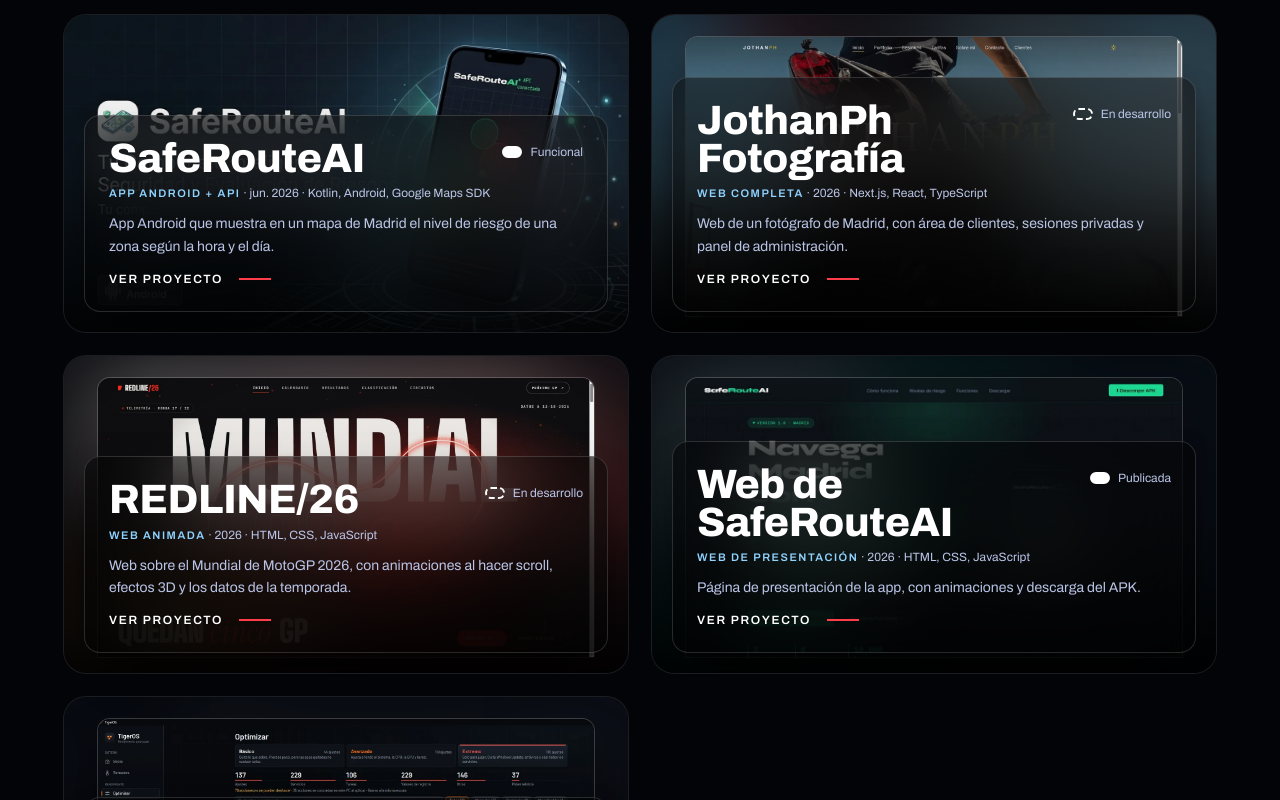
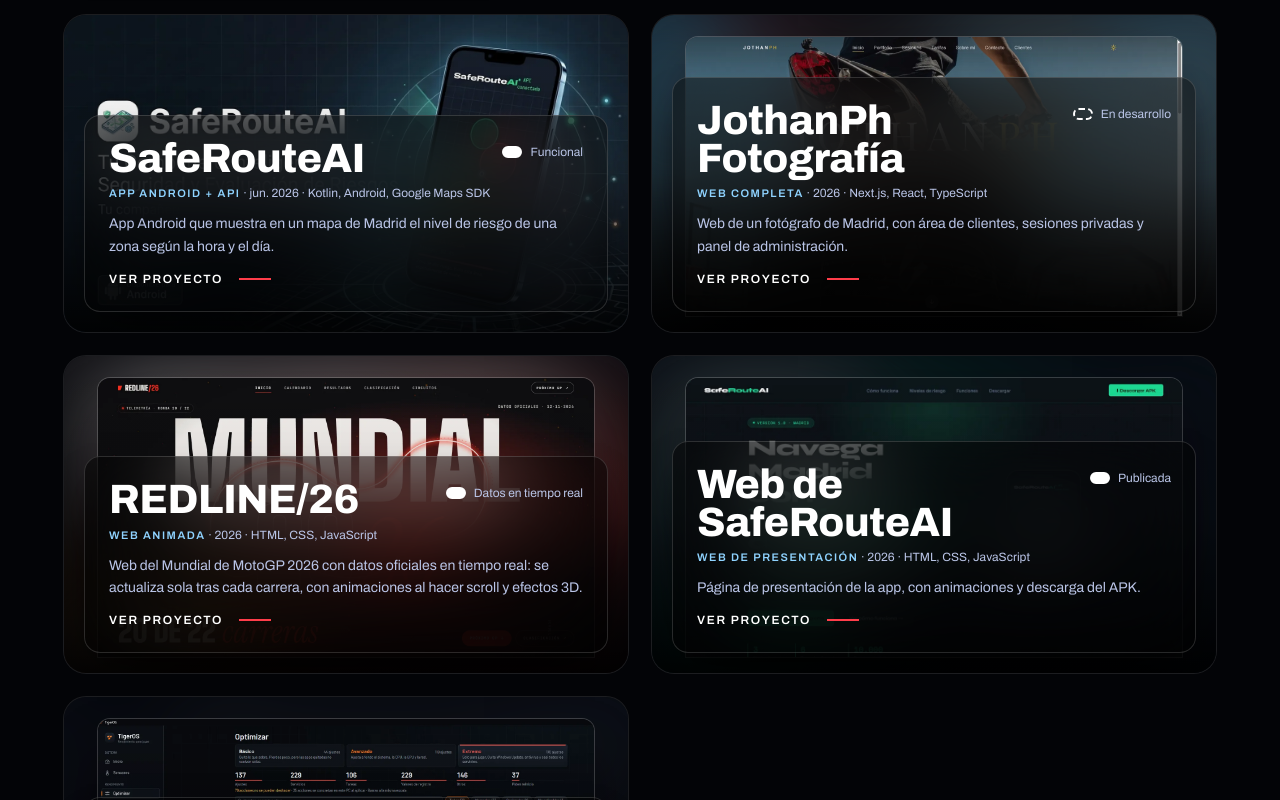
Before and after one commit to cristian-corroto/portfolio, a Next.js app: page / in a window 1280 px wide. Shown: the part 1334-2134 px from the top of the page. Built offline with nearby package versions, Linux system fonts and the light colour scheme; no server answers.

Commit message:
REDLINE/26: datos oficiales en tiempo real y portada actualizada

```diff
--- a/data/proyectos.ts
+++ b/data/proyectos.ts
@@ -99,29 +99,31 @@ export const proyectos: Proyecto[] = [
     tipo: "Web animada",
     fecha: "2026",
     resumen:
-      "Web sobre el Mundial de MotoGP 2026, con animaciones al hacer scroll, efectos 3D y los datos de la temporada.",
+      "Web del Mundial de MotoGP 2026 con datos oficiales en tiempo real: se actualiza sola tras cada carrera, con animaciones al hacer scroll y efectos 3D.",
     imagen: "/proyectos/redline-portada.webp",
     encuadre: "captura",
     pieImagen: "Página de inicio.",
-    estado: "En desarrollo · publicada, se actualiza tras cada GP",
-    estadoCorto: "En desarrollo",
-    marca: "obras",
+    estado: "Publicada · datos oficiales en tiempo real",
+    estadoCorto: "Datos en tiempo real",
+    marca: "servicio",
     objetivo:
-      "Hacer una web del Mundial de MotoGP 2026 que se vea como una retransmisión: calendario, resultados y clasificación de MotoGP, Moto2 y Moto3.",
+      "Hacer una web del Mundial de MotoGP 2026 que se vea como una retransmisión y que se mantenga al día sola: calendario, resultados y clasificación de MotoGP, Moto2 y Moto3.",
     como: [
-      "Web estática en HTML, CSS y JavaScript, sin compilar, con cinco páginas: inicio, calendario, resultados, clasificación y circuitos.",
-      "Animaciones con GSAP y ScrollTrigger, desplazamiento suave con Lenis y efectos 3D con Three.js (WebGL).",
-      "Los datos de la temporada están en un solo archivo; a partir de ellos se calculan solas las estadísticas: victorias por piloto y por fábrica, quién puede ser campeón todavía y los kilómetros de viaje entre circuitos.",
+      "Datos oficiales en tiempo real: una función serverless en Netlify consulta la API de resultados de MotoGP y la web se actualiza sola minutos después de cada sesión, sin tocar el código ni volver a publicar.",
+      "La función calcula ganadores, poles, la clasificación de las tres categorías, el mundial de constructores y la hora de la próxima carrera (local y en España), y guarda la respuesta en caché para que la web cargue rápido.",
+      "Si la API no responde, la web muestra la última copia guardada; nunca se queda en blanco. También contempla carreras canceladas, banderas rojas con nueva salida y el final de temporada.",
+      "Los titulares y las frases de la portada se escriben solos a partir de los datos: quién lidera, por cuántos puntos y quién ya es campeón.",
+      "Web en HTML, CSS y JavaScript, sin compilar, con cinco páginas. Animaciones con GSAP y ScrollTrigger, desplazamiento suave con Lenis y efectos 3D con Three.js (WebGL).",
       "La página de circuitos dibuja la ruta del Mundial en un mapa SVG hecho a mano, con una ampliación de Europa.",
     ],
     estadoDetalle: [
       "Publicada en Netlify, con las cinco páginas funcionando en ordenador y en móvil.",
-      "Sigue en desarrollo: los datos se actualizan a mano después de cada carrera hasta el final de la temporada, y la web irá cambiando según evolucione el campeonato.",
+      "Datos oficiales en tiempo real: resultados, clasificaciones y próxima carrera se actualizan solos durante toda la temporada.",
       "Sin logos, fotos ni marcas oficiales: el trazado de la portada es una ilustración.",
     ],
-    tecnologias: ["HTML", "CSS", "JavaScript", "GSAP", "ScrollTrigger", "Lenis", "Three.js", "SVG"],
-    ia: "Apoyo intensivo de IA en el código, en las animaciones y en la búsqueda de datos de la temporada.",
-    yo: "Yo planteé la idea: que la web se sintiera como una retransmisión de televisión. Elegí el estilo y las animaciones, revisé cada pantalla y pedí cambios hasta que la portada estuvo a la altura; después llevé ese mismo estilo al resto de páginas.",
+    tecnologias: ["HTML", "CSS", "JavaScript", "Netlify Functions", "API REST", "GSAP", "ScrollTrigger", "Lenis", "Three.js", "SVG"],
+    ia: "Apoyo intensivo de IA en el código, en las animaciones y en la integración con la API de datos.",
+    yo: "Yo planteé la idea: que la web se sintiera como una retransmisión de televisión. Elegí el estilo y las animaciones, revisé cada pantalla y pedí cambios hasta que la portada estuvo a la altura. Cuando actualizar los datos a mano tras cada GP se volvió un problema, propuse que la web se actualizara sola y comprobé que los datos coincidieran con los oficiales.",
     enlaces: [{ texto: "Ver la web", href: "https://redline-26.netlify.app/" }],
   },
   {
--- a/public/proyectos/redline-portada.webp.json
+++ b/public/proyectos/redline-portada.webp.json
@@ -1,4 +1,4 @@
 {
-  "prompt": "Origen: captura (1600x900) de la página de inicio de REDLINE/26 funcionando en local, 2026-10-23.",
-  "createdAt": "2026-10-23T20:22:45.217Z"
+  "prompt": "Origen: captura (1600x900) de la página de inicio de REDLINE/26 publicada, con datos oficiales en tiempo real, 2026-11-12.",
+  "createdAt": "2026-11-12T21:39:53.000Z"
 }
```
Also changed, not shown: public/proyectos/redline-portada.webp, 1 other file (tests, documents, lock files or other folders).
